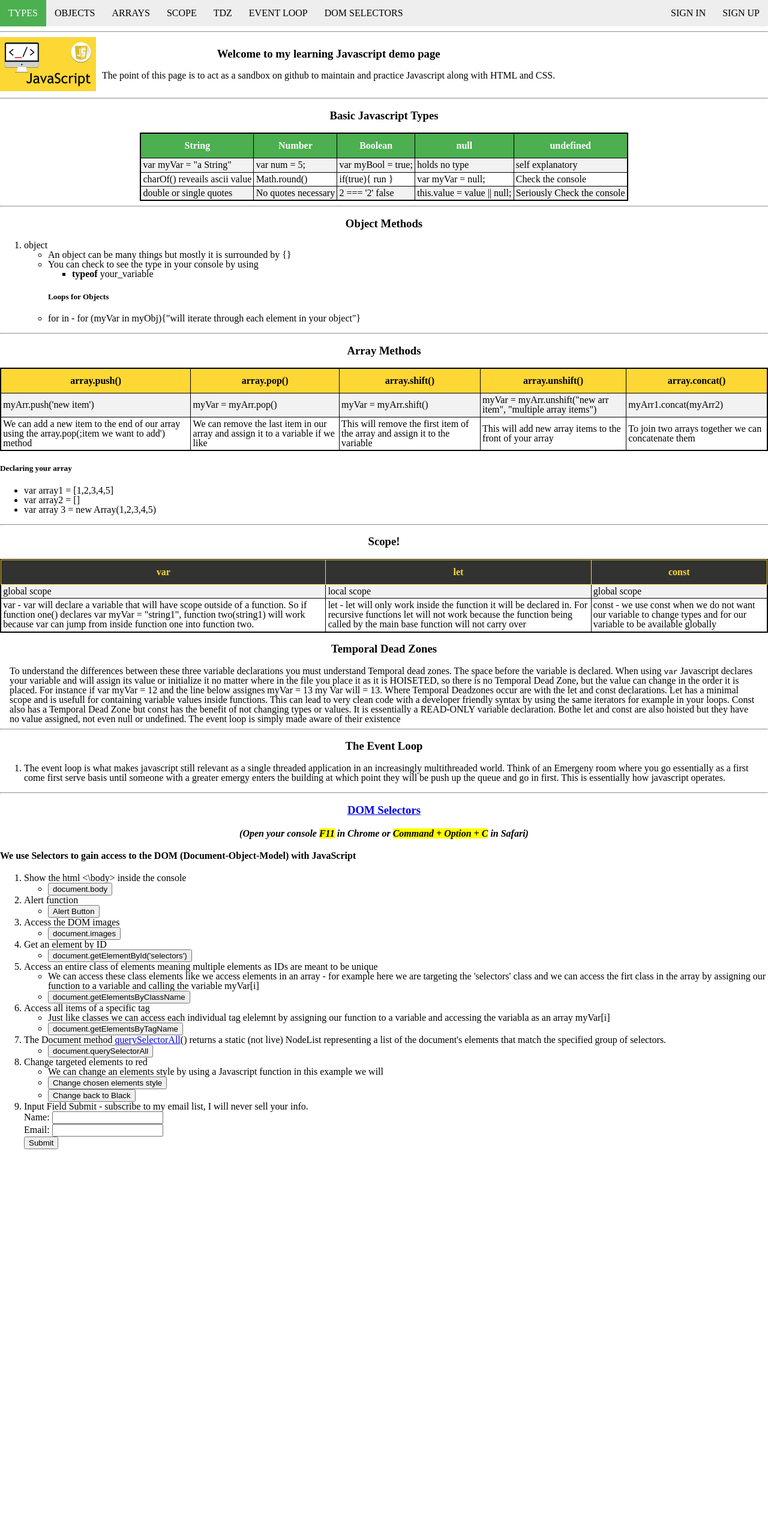
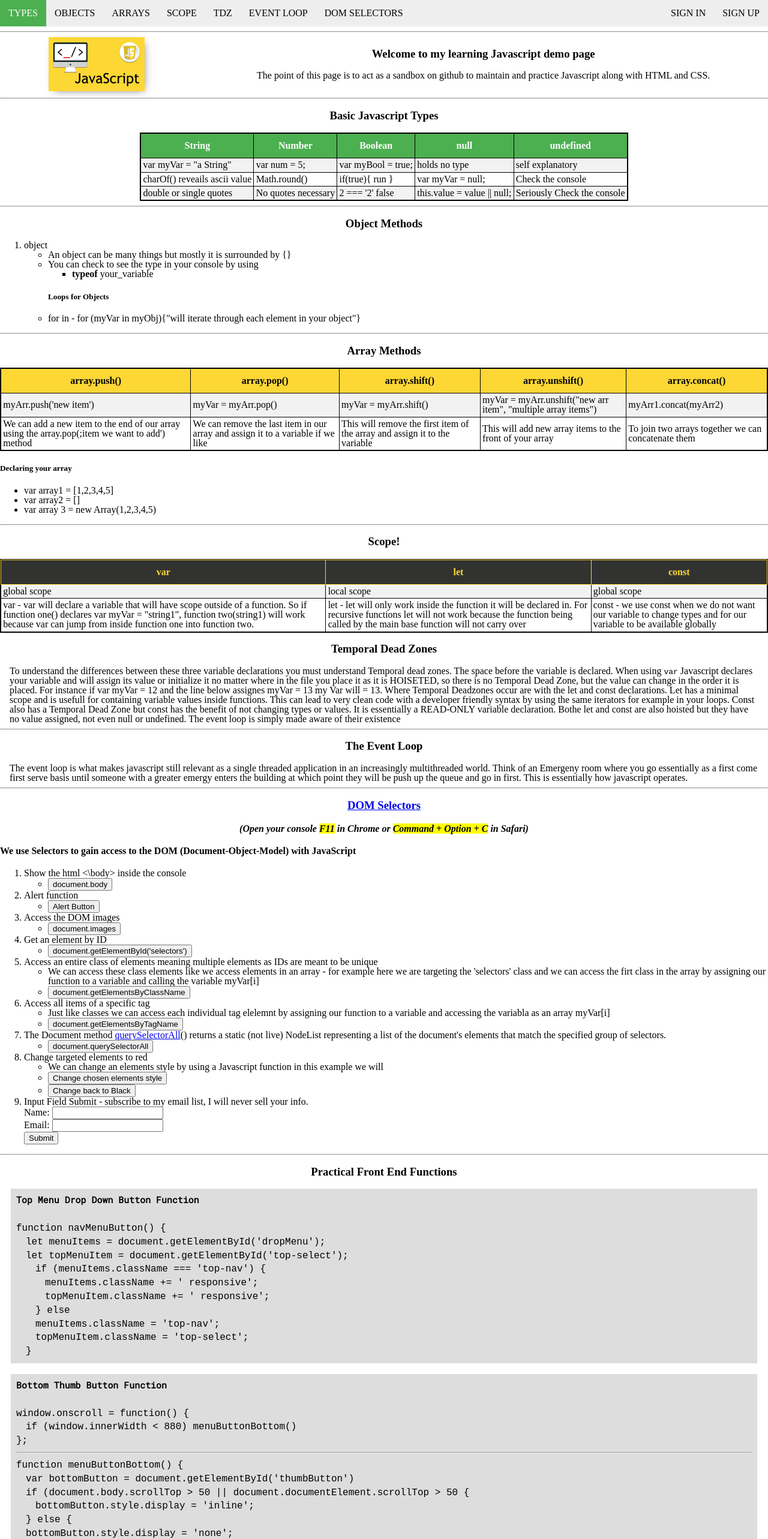
Before and after one commit to skosari/jsfrontend, a plain HTML site: page index.html in a window 1280 px wide. Shown: the top 2566 px of the page at 60% size. Before the commit the page ends 1932 px from the top, so only its background shows below. Drawn offline with Linux system fonts and the light colour scheme.

Commit message:
fine tuning

```diff
--- a/index.html
+++ b/index.html
@@ -6,6 +6,7 @@
   <title>Document</title>
   <script type='text/javascript' src='/app.js'></script>
   <link rel='stylesheet' href='/style.css'>
+  <link href="https://fonts.googleapis.com/css2?family=Roboto+Mono&display=swap" rel="stylesheet">
 </head>
 <body id='top'>
   <nav>
@@ -28,12 +29,14 @@
     </ul>
     <a href='javascript:void(0);' id='thumbButton' onClick='navMenuButton()'>&#9776;</a>
   </nav>
+
   <hr>
+
   <div id='about-container'>
-    <div>
+    <div class='about1'>
       <img src='/JS.jpg' id='about-img'>
     </div>
-    <div>
+    <div class='about2'>
       <h3>Welcome to my learning Javascript demo page</h3>
       <p>The point of this page is to act as a sandbox on github to maintain and practice Javascript along with HTML and CSS.</p>
     </div>
@@ -146,11 +149,11 @@
 
   <hr>
   <h3 id='event_loop'>The Event Loop</h3>
-  <ol>
-    <li>
+
+    <p>
       The event loop is what makes javascript still relevant as a single threaded application in an increasingly multithreaded world. Think of an Emergeny room where you go essentially as a first come first serve basis until someone with a greater emergy enters the building at which point they will be push up the queue and go in first. This is essentially how javascript operates.
-    </li>
-  </ol>
+    </p>
+
 <hr>
 <div class='selector-class'>
   <h3 id='selectors'><a href="https://developer.mozilla.org/en-US/docs/Web/API/Document">DOM Selectors</a></h3>
@@ -216,5 +219,42 @@
     </ol>
 </div>
 
+<hr>
+<h3>Practical Front End Functions</h3>
+<div class='javascript-function'>
+  <h5>Top Menu Drop Down Button Function</h5>
+  <code>
+    function navMenuButton() {<br>
+      &emsp;let menuItems = document.getElementById('dropMenu');<br>
+      &emsp;let topMenuItem = document.getElementById('top-select');<br>
+      &emsp;&emsp;if (menuItems.className === 'top-nav') {<br>
+        &emsp;&emsp;&emsp;menuItems.className += ' responsive';<br>
+        &emsp;&emsp;&emsp;topMenuItem.className += ' responsive';<br>
+        &emsp;&emsp;} else<br>
+        &emsp;&emsp;menuItems.className = 'top-nav';<br>
+        &emsp;&emsp;topMenuItem.className = 'top-select';<br>
+        &emsp;}<br>
+  </code>
+</div>
+<div class='javascript-function'>
+  <h5>Bottom Thumb Button Function</h5>
+  <code>
+    window.onscroll = function() {<br>
+      &emsp;if (window.innerWidth < 880) menuButtonBottom()<br>
+    };<br>
+    <hr>
+    function menuButtonBottom() {<br>
+      &emsp;var bottomButton = document.getElementById('thumbButton')<br>
+      &emsp;if (document.body.scrollTop > 50 || document.documentElement.scrollTop > 50 {<br>
+      &emsp;&emsp;bottomButton.style.display = 'inline';<br>
+      &emsp;} else {<br>
+      &emsp;bottomButton.style.display = 'none';<br>
+      &emsp;}<br>
+    }<br>
+  </code>
+</div>
+
+
+
 </body>
 </html>
--- a/style.css
+++ b/style.css
@@ -97,12 +97,16 @@ ul.top-nav li.dropdown-icon {
 
 #about-container{
   display: flex;
-  margin: auto;
-
+  flex-direction: row;
+  flex-wrap: wrap;
+  justify-content: space-around;
 }
 #about-img{
   max-width:160px;
   margin-right: 10px;
+  -webkit-box-shadow: 4px 4px 14px -6px rgba(0,0,0,0.56);
+-moz-box-shadow: 4px 4px 14px -6px rgba(0,0,0,0.56);
+box-shadow: 4px 4px 14px -6px rgba(0,0,0,0.56);
 }
 
 h3{
@@ -147,6 +151,20 @@ tr:hover{
   border-color: #FDD734;
 }
 
-p.tdz-p{
+p{
   margin: 0 1em 0;
 }
+
+/*Javascript Function demos*/
+.javascript-function{
+  background-color: #ddd;
+  margin:1em 1em;
+  display:block;
+  padding:.5em;
+  font-family: 'Roboto Mono', monospace;
+  font-size: large;
+  line-height: 1.1em;
+}
+.javascript-function h5{
+  margin-top: 0;
+}
```
